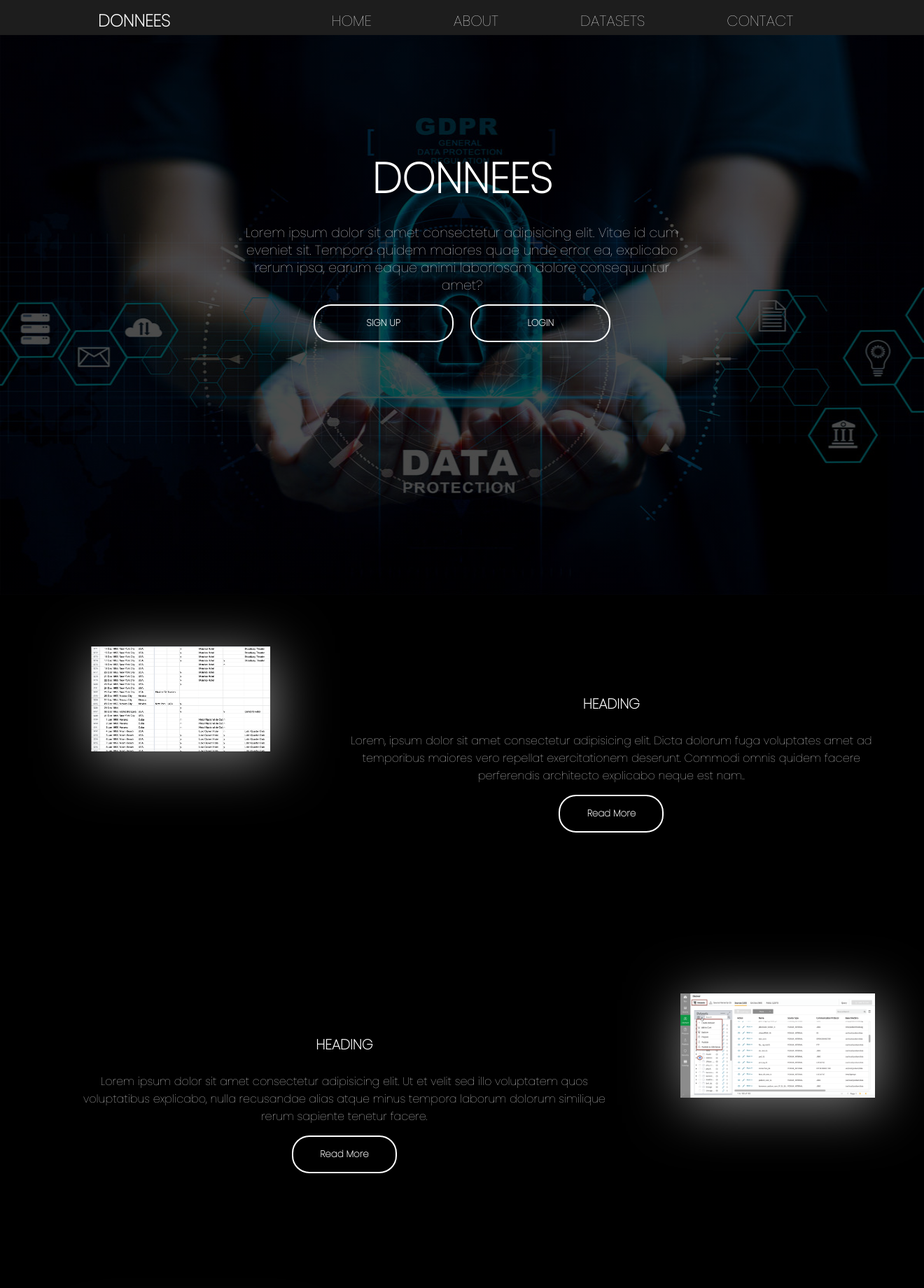
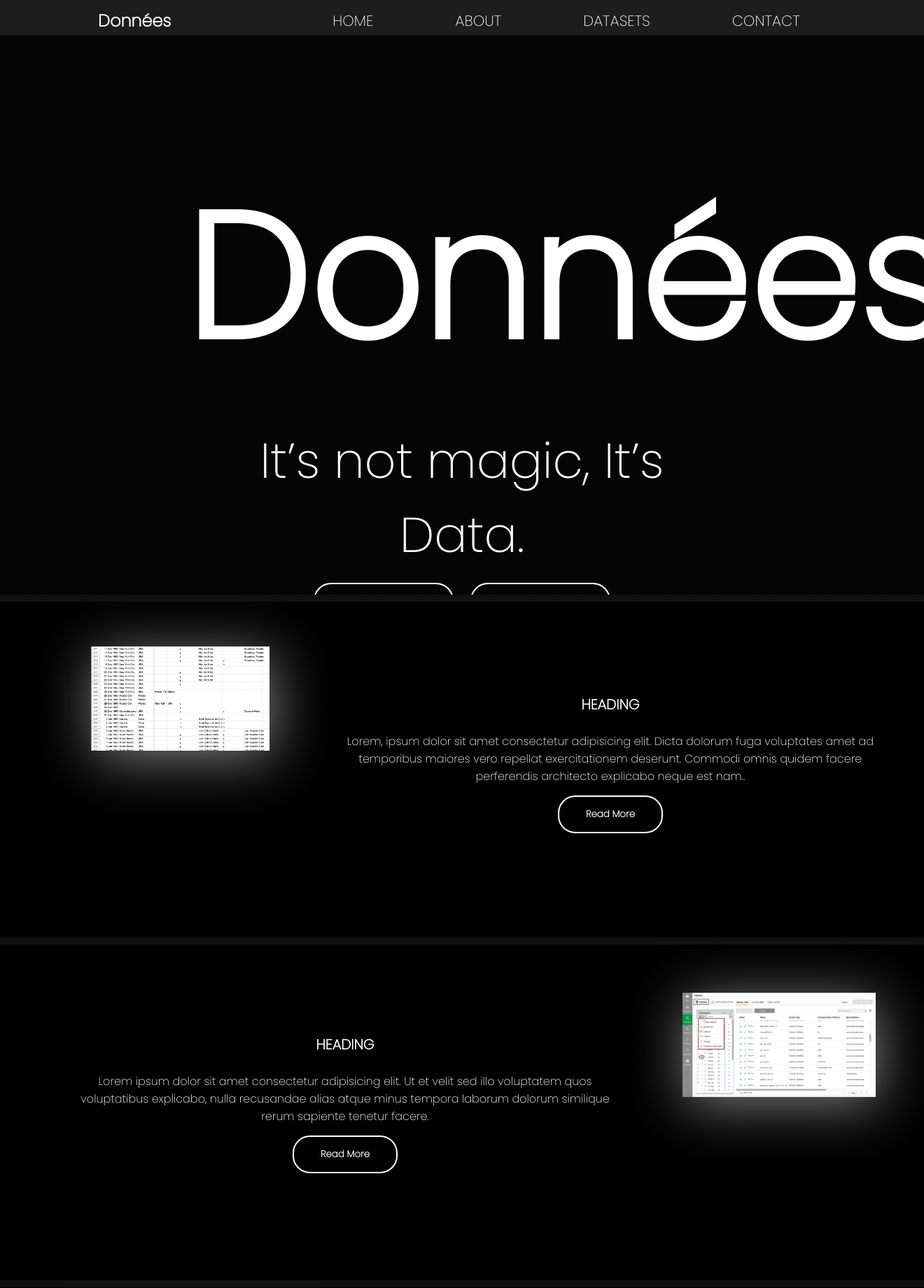
Before and after one commit to amanm063/minor-project, a PHP site: page /donnees.html in a window 1320 px wide; the page is wider, and only the part inside the window is pictured. Shown: the top 1841 px of that part at 70% size. Run offline with PHP 8.4, Linux system fonts and the light colour scheme.

Commit message:
updated by ritik
navbar, poppins

```diff
--- a/main minor project 1/2.html
+++ b/main minor project 1/2.html
@@ -5,7 +5,7 @@
     href="https://cdnjs.cloudflare.com/ajax/libs/font-awesome/5.15.4/css/all.min.css">
   <link rel="preconnect" href="https://fonts.googleapis.com">
   <link rel="preconnect" href="https://fonts.gstatic.com" crossorigin>
-  <link href="https://fonts.googleapis.com/css2?family=Poppins:wght@100&display=swap" rel="stylesheet">
+  <link href="https://fonts.googleapis.com/css2?family=Poppins:wght@200&display=swap" rel="stylesheet">
   <title></title>
   <style>
     .nav {
--- a/main minor project 1/3.html
+++ b/main minor project 1/3.html
@@ -5,7 +5,7 @@
     href="https://cdnjs.cloudflare.com/ajax/libs/font-awesome/5.15.4/css/all.min.css">
   <link rel="preconnect" href="https://fonts.googleapis.com">
   <link rel="preconnect" href="https://fonts.gstatic.com" crossorigin>
-  <link href="https://fonts.googleapis.com/css2?family=Poppins:wght@100&display=swap" rel="stylesheet">
+  <link href="https://fonts.googleapis.com/css2?family=Poppins:wght@200&display=swap" rel="stylesheet">
   <title></title>
   <style>
     .nav {
--- a/main minor project 1/4.html
+++ b/main minor project 1/4.html
@@ -5,7 +5,7 @@
     href="https://cdnjs.cloudflare.com/ajax/libs/font-awesome/5.15.4/css/all.min.css">
   <link rel="preconnect" href="https://fonts.googleapis.com">
   <link rel="preconnect" href="https://fonts.gstatic.com" crossorigin>
-  <link href="https://fonts.googleapis.com/css2?family=Poppins:wght@100&display=swap" rel="stylesheet">
+  <link href="https://fonts.googleapis.com/css2?family=Poppins:wght@200&display=swap" rel="stylesheet">
   <title></title>
   <style>
     .nav {
--- a/main minor project 1/contact.html
+++ b/main minor project 1/contact.html
@@ -4,7 +4,7 @@
   <meta charset="UTF-8">
   <link rel="preconnect" href="https://fonts.googleapis.com">
   <link rel="preconnect" href="https://fonts.gstatic.com" crossorigin>
-  <link href="https://fonts.googleapis.com/css2?family=Poppins:wght@100&display=swap" rel="stylesheet">
+  <link href="https://fonts.googleapis.com/css2?family=Poppins:wght@200&display=swap" rel="stylesheet">
   <title>contact us </title>
   <style>
     * {
--- a/main minor project 1/datasets.html
+++ b/main minor project 1/datasets.html
@@ -5,7 +5,7 @@
     href="https://cdnjs.cloudflare.com/ajax/libs/font-awesome/5.15.4/css/all.min.css">
   <link rel="preconnect" href="https://fonts.googleapis.com">
   <link rel="preconnect" href="https://fonts.gstatic.com" crossorigin>
-  <link href="https://fonts.googleapis.com/css2?family=Poppins:wght@100&display=swap" rel="stylesheet">
+  <link href="https://fonts.googleapis.com/css2?family=Poppins:wght@200&display=swap" rel="stylesheet">
   <title></title>
   <style>
     .nav {
--- a/main minor project 1/donnees.html
+++ b/main minor project 1/donnees.html
@@ -9,10 +9,10 @@
   <link rel="stylesheet" href="home.css">
   <link rel="preconnect" href="https://fonts.googleapis.com">
   <link rel="preconnect" href="https://fonts.gstatic.com" crossorigin>
-  <link href="https://fonts.googleapis.com/css2?family=Poppins:wght@100&display=swap" rel="stylesheet">
+  <link href="https://fonts.googleapis.com/css2?family=Poppins:wght@200&display=swap" rel="stylesheet">
 
 
-  <title>DONNEES</title>
+  <title>Données</title>
 
 
 
@@ -27,7 +27,7 @@
   <div class="nav">
 
     <div class="logo">
-      <h2>DONNEES</h2>
+      <h2>Données</h2>
     </div>
 
     <div>
@@ -47,16 +47,15 @@
 
   <div class="banner">
 
-    <div class="slider" id="slideImg">
+    <!--<div class="slider" id="slideImg">
       <img src="1.jpg">
-    </div>
+    </div> -->
 
     <div class="overlay">
 
       <div class="content">
-        <h1>DONNEES</h1>
-        <h3>Lorem ipsum dolor sit amet consectetur adipisicing elit. Vitae id cum eveniet sit. Tempora quidem maiores
-          quae unde error ea, explicabo rerum ipsa, earum eaque animi laboriosam dolore consequuntur amet?</h3>
+        <h1>Données</h1>
+        <h3>It’s not magic, It’s Data.</h3>
 
 
         <div>
--- a/main minor project 1/home.css
+++ b/main minor project 1/home.css
@@ -5,7 +5,7 @@
   font-family: "Poppins", sans-serif;
 }
 body {
-  background-color: black;
+  background-color: rgb(17, 17, 17);
 }
 
 .nav {
@@ -32,7 +32,7 @@ body {
   margin-left: 65px;
 }
 .nav a:hover {
-  background-color: rgb(80, 80, 80);
+  background-color: rgb(250, 51, 51);
 }
 
 .banner {
@@ -86,13 +86,13 @@ body {
   color: #fff;
 }
 .content h1 {
-  font-size: 60px;
+  font-size: 250px;
 }
 .content h3 {
   width: 80%;
   margin: 20px auto 0;
   font-weight: 100;
-  line-height: 25px;
+  font-size: 70px;
 }
 .btn1 {
   width: 200px;
```
Also changed, not shown: main minor project 1/1.jpg (deleted).
